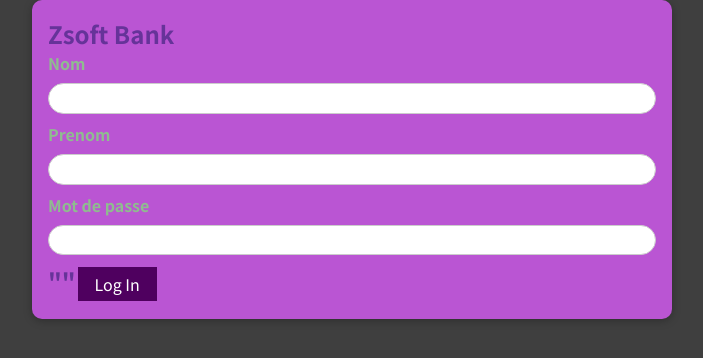
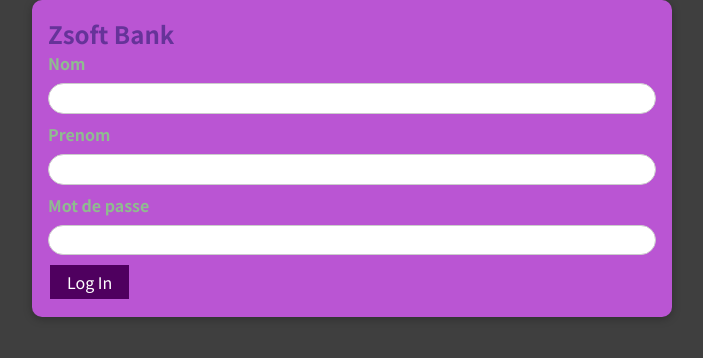
Before and after one commit to youkharoufi/Banking-app, a React (Create React App) app in the folder Bank/: page / in a window 1280 px wide. Shown: the top 358 px of the page, without its empty margins (288-991 px from the left). Built offline with nearby package versions, Linux system fonts and the light colour scheme.

Commit message:
Update Accueil.jsx

```diff
--- a/Bank/src/Pages/Accueil.jsx
+++ b/Bank/src/Pages/Accueil.jsx
@@ -49,7 +49,7 @@ const Accueil=(props)=>{
         history.push('/Menu');
     }
 
-    a = JSON.stringify(name);
+    a = JSON.stringify(surname);
 
 
     return(
@@ -74,9 +74,6 @@ const Accueil=(props)=>{
                 <label htmlFor='password'>Mot de passe</label>
                 <input type="password" id="password" onChange={passwordChangeHandler} value={password}/>
 
-                <h2>{a}</h2>
-
-
 
                 <Button onClick={portal1}>Log In</Button>
 
```
